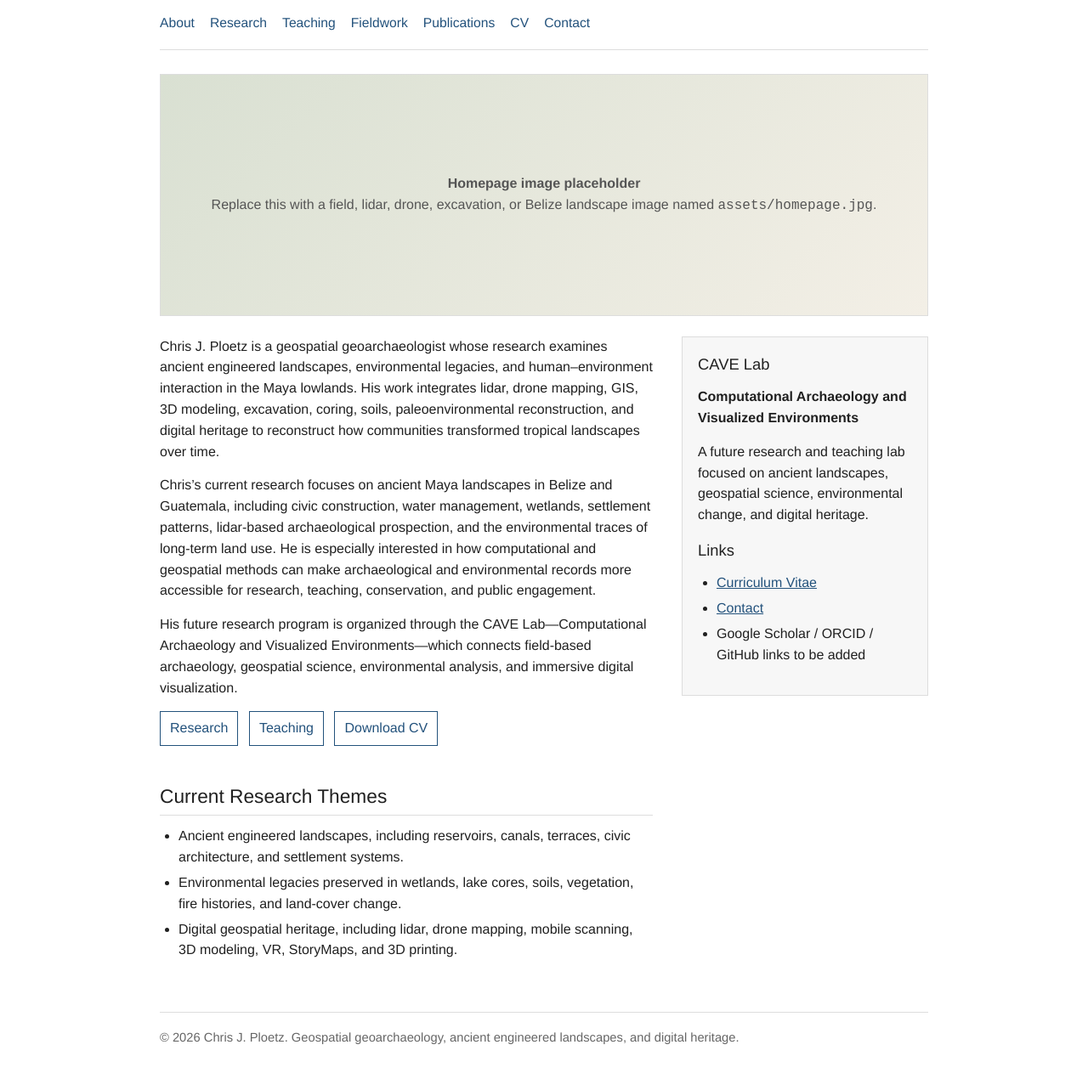
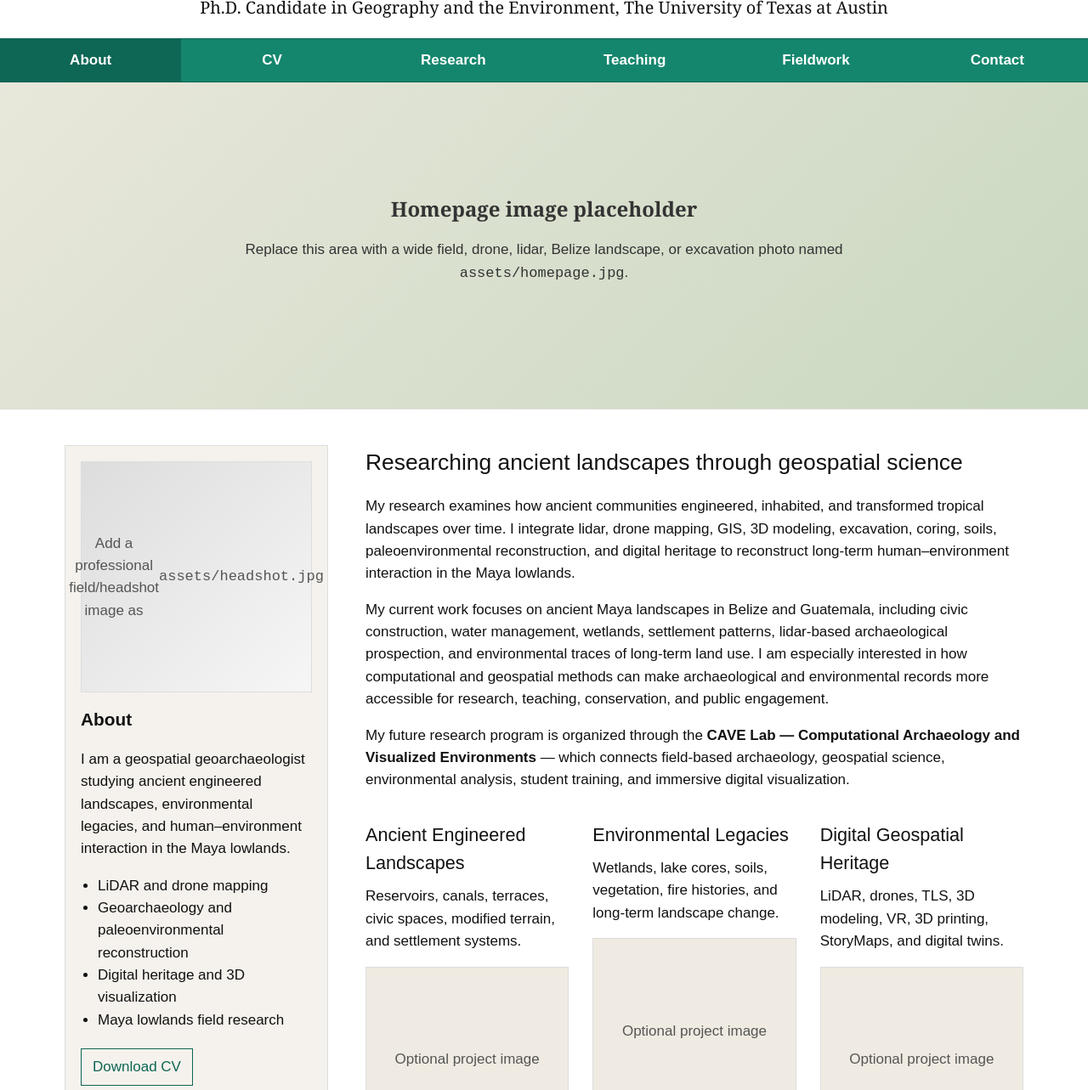
Before and after one commit to GeoPloetz/GeoPloetz.github.io, a plain HTML site: page index.html in a window 1280 px wide. Shown: the part 120-1403 px from the top of the page at 85% size. Drawn offline with Linux system fonts and the light colour scheme.

Commit message:
Add files via upload

```diff
--- a/assets/style.css
+++ b/assets/style.css
@@ -1,193 +1,285 @@
 :root {
-  --text: #202020;
-  --muted: #666;
-  --link: #23527c;
-  --border: #dddddd;
-  --bg: #ffffff;
-  --soft: #f7f7f7;
+  --green: #14866d;
+  --green-dark: #0e6654;
+  --green-light: #1b9a7e;
+  --text: #111;
+  --muted: #555;
+  --border: #ddd;
+  --soft: #f5f2ed;
+  --tan: #e6d2b8;
+  --white: #fff;
 }
 
-* { box-sizing: border-box; }
+* {
+  box-sizing: border-box;
+}
 
 body {
   margin: 0;
-  padding: 0;
-  background: var(--bg);
   color: var(--text);
-  font-family: "Helvetica Neue", Arial, sans-serif;
+  background: var(--white);
+  font-family: Arial, Helvetica, sans-serif;
+  font-size: 17px;
   line-height: 1.55;
-  font-size: 16px;
 }
 
-.site {
-  max-width: 960px;
-  margin: 0 auto;
-  padding: 34px 28px 60px;
+.site-header {
+  text-align: center;
+  padding: 28px 16px 20px;
+  background: #fff;
 }
 
-header {
-  margin-bottom: 28px;
-  border-bottom: 1px solid var(--border);
-  padding-bottom: 18px;
+.site-header h1 {
+  font-family: Georgia, "Times New Roman", serif;
+  font-weight: 500;
+  font-size: clamp(2.1rem, 4vw, 3rem);
+  margin: 0 0 12px;
 }
 
-.site-title {
-  font-size: 2.15rem;
-  font-weight: 500;
-  margin: 0 0 4px;
-  letter-spacing: -0.02em;
+.site-header .subtitle {
+  font-family: Georgia, "Times New Roman", serif;
+  font-size: 1.24rem;
+  margin: 0;
 }
 
-.site-subtitle {
-  color: var(--muted);
-  margin: 0 0 18px;
-  font-size: 1.05rem;
+.navbar {
+  display: grid;
+  grid-template-columns: repeat(6, 1fr);
+  background: var(--green);
+  border-top: 1px solid var(--green-dark);
+  border-bottom: 1px solid var(--green-dark);
 }
 
-nav {
-  display: flex;
-  flex-wrap: wrap;
-  gap: 18px;
-  font-size: 0.98rem;
+.navbar a {
+  color: white;
+  text-decoration: none;
+  text-align: center;
+  padding: 12px 10px;
+  display: block;
+  font-weight: 600;
 }
 
-nav a, a {
-  color: var(--link);
+.navbar a:hover,
+.navbar a.active {
+  background: var(--green-dark);
 }
 
-nav a {
-  text-decoration: none;
-}
-
-nav a:hover, a:hover {
-  text-decoration: underline;
-}
-
-.hero-image {
+.hero {
   width: 100%;
-  min-height: 285px;
-  background: linear-gradient(135deg, #d9e0d2, #f3efe6);
-  border: 1px solid var(--border);
-  margin: 22px 0 24px;
+  min-height: 385px;
+  background: linear-gradient(135deg, #e8e7db, #c9d8c0);
   display: flex;
   align-items: center;
   justify-content: center;
-  color: #555;
   text-align: center;
-  padding: 24px;
+  color: #333;
+  border-bottom: 1px solid var(--border);
 }
 
-.hero-image img {
+.hero img {
+  width: 100%;
+  height: min(55vh, 540px);
+  object-fit: cover;
+  display: block;
+}
+
+.hero.has-image {
+  min-height: auto;
+  display: block;
+  background: none;
+}
+
+.placeholder {
+  max-width: 760px;
+  padding: 28px;
+}
+
+.placeholder strong {
+  font-family: Georgia, "Times New Roman", serif;
+  font-size: 1.5rem;
+}
+
+.container {
+  max-width: 1180px;
+  margin: 0 auto;
+  padding: 42px 26px 70px;
+}
+
+.home-grid {
+  display: grid;
+  grid-template-columns: 310px 1fr;
+  gap: 44px;
+  align-items: start;
+}
+
+.profile-card {
+  border: 1px solid var(--border);
+  background: var(--soft);
+  padding: 18px;
+}
+
+.headshot-placeholder {
+  width: 100%;
+  aspect-ratio: 1 / 1;
+  background: linear-gradient(135deg, #ddd, #f6f6f6);
+  border: 1px solid var(--border);
+  display: flex;
+  align-items: center;
+  justify-content: center;
+  text-align: center;
+  color: var(--muted);
+  padding: 20px;
+  margin-bottom: 16px;
+}
+
+.profile-card img {
   width: 100%;
   height: auto;
   display: block;
+  margin-bottom: 16px;
 }
 
-.hero-image.has-image {
-  padding: 0;
-  background: none;
-  border: none;
+.profile-card h2 {
+  margin-top: 0;
+  font-size: 1.3rem;
 }
 
-h1 {
-  font-size: 2.0rem;
+.profile-card ul {
+  padding-left: 20px;
+}
+
+.main-copy h2,
+.page h2 {
+  font-size: 1.65rem;
   font-weight: 500;
   margin: 0 0 18px;
-  letter-spacing: -0.02em;
 }
 
-h2 {
-  font-size: 1.42rem;
+.main-copy p,
+.page p {
+  margin: 0 0 16px;
+}
+
+.three-col {
+  display: grid;
+  grid-template-columns: repeat(3, 1fr);
+  gap: 28px;
+  margin-top: 34px;
+}
+
+.feature h3 {
+  font-size: 1.35rem;
   font-weight: 500;
-  margin: 34px 0 12px;
-  padding-bottom: 4px;
+  margin: 0 0 10px;
+}
+
+.feature img,
+.project-card img {
+  width: 100%;
+  height: 220px;
+  object-fit: cover;
+  border: 1px solid var(--border);
+  background: var(--soft);
+  margin-top: 12px;
+}
+
+.image-placeholder {
+  width: 100%;
+  height: 220px;
+  border: 1px solid var(--border);
+  background: #f0ebe2;
+  display: flex;
+  align-items: center;
+  justify-content: center;
+  text-align: center;
+  color: #555;
+  padding: 12px;
+  margin-top: 12px;
+}
+
+.page h1 {
+  font-family: Georgia, "Times New Roman", serif;
+  font-size: 2.25rem;
+  font-weight: 500;
+  margin: 0 0 28px;
+}
+
+.page-section {
+  margin-bottom: 36px;
+}
+
+.project-grid,
+.course-grid {
+  display: grid;
+  grid-template-columns: repeat(2, 1fr);
+  gap: 28px;
+}
+
+.project-card,
+.course-card {
+  background: var(--soft);
+  border: 1px solid var(--border);
+  padding: 18px;
+}
+
+.course-card h2,
+.project-card h2 {
+  background: var(--tan);
+  margin: -18px -18px 16px;
+  padding: 18px;
+  border-bottom: 1px solid var(--border);
+  font-size: 1.45rem;
+}
+
+.pub {
+  margin-bottom: 18px;
+  padding-bottom: 16px;
   border-bottom: 1px solid var(--border);
 }
 
-h3 {
-  font-size: 1.08rem;
-  margin: 22px 0 8px;
+.buttons {
+  margin-top: 20px;
 }
 
-p {
-  margin: 0 0 15px;
+.button {
+  display: inline-block;
+  border: 1px solid var(--green-dark);
+  color: var(--green-dark);
+  padding: 8px 13px;
+  text-decoration: none;
+  margin: 0 8px 8px 0;
 }
 
-.two-col {
-  display: grid;
-  grid-template-columns: 2fr 1fr;
-  gap: 34px;
-}
-
-.sidebar {
+.button:hover {
   background: var(--soft);
-  border: 1px solid var(--border);
-  padding: 18px;
-  align-self: start;
-}
-
-.sidebar h2 {
-  margin-top: 0;
-  border-bottom: none;
-  padding-bottom: 0;
-  font-size: 1.15rem;
-}
-
-ul {
-  margin-top: 6px;
-  padding-left: 22px;
-}
-
-li {
-  margin-bottom: 5px;
-}
-
-.item {
-  margin-bottom: 18px;
-}
-
-.item-title {
-  font-weight: 600;
-}
-
-.meta {
-  color: var(--muted);
-  font-size: .94rem;
 }
 
 .footer {
-  margin-top: 44px;
-  padding-top: 18px;
   border-top: 1px solid var(--border);
   color: var(--muted);
-  font-size: .92rem;
-}
-
-.button-link {
-  display: inline-block;
-  border: 1px solid var(--link);
-  color: var(--link);
-  padding: 7px 11px;
-  text-decoration: none;
-  margin-right: 8px;
-  margin-bottom: 8px;
-}
-
-.button-link:hover {
-  background: var(--soft);
-  text-decoration: none;
+  text-align: center;
+  padding: 24px 16px;
+  font-size: .95rem;
 }
 
 .note {
-  background: #fff9e8;
-  border: 1px solid #eadba8;
-  padding: 14px 16px;
-  color: #4d4632;
+  background: #fff8e8;
+  border: 1px solid #e5d4a8;
+  padding: 14px;
+  color: #4a412d;
 }
 
-@media (max-width: 760px) {
-  .site { padding: 24px 18px 44px; }
-  .site-title { font-size: 1.75rem; }
-  .two-col { grid-template-columns: 1fr; }
-  nav { gap: 12px; }
+@media (max-width: 820px) {
+  .navbar {
+    grid-template-columns: repeat(2, 1fr);
+  }
+  .home-grid,
+  .three-col,
+  .project-grid,
+  .course-grid {
+    grid-template-columns: 1fr;
+  }
+  .container {
+    padding: 30px 18px 54px;
+  }
 }
--- a/index.html
+++ b/index.html
@@ -8,69 +8,76 @@
   <link rel="stylesheet" href="assets/style.css">
 </head>
 <body>
-<div class="site">
-<header>
-  <h1 class="site-title"><a href="index.html" style="color:inherit;text-decoration:none;">Chris J. Ploetz</a></h1>
-  <p class="site-subtitle">Ph.D. Candidate, Geography and the Environment, The University of Texas at Austin</p>
-  <nav>
-    <a href="index.html">About</a>
-    <a href="research.html">Research</a>
-    <a href="teaching.html">Teaching</a>
-    <a href="fieldwork.html">Fieldwork</a>
-    <a href="publications.html">Publications</a>
-    <a href="assets/Chris_Ploetz_CV.docx">CV</a>
-    <a href="contact.html">Contact</a>
-  </nav>
+<header class="site-header">
+  <h1>Chris J. Ploetz</h1>
+  <p class="subtitle">Ph.D. Candidate in Geography and the Environment, The University of Texas at Austin</p>
 </header>
+<nav class="navbar">
+<a href="index.html" class="active">About</a>
+<a href="assets/Chris_Ploetz_CV.docx" class="">CV</a>
+<a href="research.html" class="">Research</a>
+<a href="teaching.html" class="">Teaching</a>
+<a href="fieldwork.html" class="">Fieldwork</a>
+<a href="contact.html" class="">Contact</a>
+</nav>
 
-<main>
-  <div class="hero-image">
-    <div>
-      <strong>Homepage image placeholder</strong><br>
-      Replace this with a field, lidar, drone, excavation, or Belize landscape image named <code>assets/homepage.jpg</code>.
-    </div>
+<section class="hero">
+  <div class="placeholder">
+    <strong>Homepage image placeholder</strong>
+    <p>Replace this area with a wide field, drone, lidar, Belize landscape, or excavation photo named <code>assets/homepage.jpg</code>.</p>
   </div>
+</section>
 
-  <div class="two-col">
-    <section>
-      <p>Chris J. Ploetz is a geospatial geoarchaeologist whose research examines ancient engineered landscapes, environmental legacies, and human–environment interaction in the Maya lowlands. His work integrates lidar, drone mapping, GIS, 3D modeling, excavation, coring, soils, paleoenvironmental reconstruction, and digital heritage to reconstruct how communities transformed tropical landscapes over time.</p>
+<main class="container">
+  <div class="home-grid">
+    <aside class="profile-card">
+      <div class="headshot-placeholder">
+        Add a professional field/headshot image as<br><code>assets/headshot.jpg</code>
+      </div>
+      <h2>About</h2>
+      <p>I am a geospatial geoarchaeologist studying ancient engineered landscapes, environmental legacies, and human–environment interaction in the Maya lowlands.</p>
+      <ul>
+        <li>LiDAR and drone mapping</li>
+        <li>Geoarchaeology and paleoenvironmental reconstruction</li>
+        <li>Digital heritage and 3D visualization</li>
+        <li>Maya lowlands field research</li>
+      </ul>
+      <div class="buttons">
+        <a class="button" href="assets/Chris_Ploetz_CV.docx">Download CV</a>
+      </div>
+    </aside>
 
-      <p>Chris’s current research focuses on ancient Maya landscapes in Belize and Guatemala, including civic construction, water management, wetlands, settlement patterns, lidar-based archaeological prospection, and the environmental traces of long-term land use. He is especially interested in how computational and geospatial methods can make archaeological and environmental records more accessible for research, teaching, conservation, and public engagement.</p>
+    <section class="main-copy">
+      <h2>Researching ancient landscapes through geospatial science</h2>
+      <p>My research examines how ancient communities engineered, inhabited, and transformed tropical landscapes over time. I integrate lidar, drone mapping, GIS, 3D modeling, excavation, coring, soils, paleoenvironmental reconstruction, and digital heritage to reconstruct long-term human–environment interaction in the Maya lowlands.</p>
 
-      <p>His future research program is organized through the CAVE Lab—Computational Archaeology and Visualized Environments—which connects field-based archaeology, geospatial science, environmental analysis, and immersive digital visualization.</p>
+      <p>My current work focuses on ancient Maya landscapes in Belize and Guatemala, including civic construction, water management, wetlands, settlement patterns, lidar-based archaeological prospection, and environmental traces of long-term land use. I am especially interested in how computational and geospatial methods can make archaeological and environmental records more accessible for research, teaching, conservation, and public engagement.</p>
 
-      <p>
-        <a class="button-link" href="research.html">Research</a>
-        <a class="button-link" href="teaching.html">Teaching</a>
-        <a class="button-link" href="assets/Chris_Ploetz_CV.docx">Download CV</a>
-      </p>
+      <p>My future research program is organized through the <strong>CAVE Lab — Computational Archaeology and Visualized Environments</strong> — which connects field-based archaeology, geospatial science, environmental analysis, student training, and immersive digital visualization.</p>
 
-      <h2>Current Research Themes</h2>
-      <ul>
-        <li>Ancient engineered landscapes, including reservoirs, canals, terraces, civic architecture, and settlement systems.</li>
-        <li>Environmental legacies preserved in wetlands, lake cores, soils, vegetation, fire histories, and land-cover change.</li>
-        <li>Digital geospatial heritage, including lidar, drone mapping, mobile scanning, 3D modeling, VR, StoryMaps, and 3D printing.</li>
-      </ul>
+      <div class="three-col">
+        <section class="feature">
+          <h3>Ancient Engineered Landscapes</h3>
+          <p>Reservoirs, canals, terraces, civic spaces, modified terrain, and settlement systems.</p>
+          <div class="image-placeholder">Optional project image</div>
+        </section>
+        <section class="feature">
+          <h3>Environmental Legacies</h3>
+          <p>Wetlands, lake cores, soils, vegetation, fire histories, and long-term landscape change.</p>
+          <div class="image-placeholder">Optional project image</div>
+        </section>
+        <section class="feature">
+          <h3>Digital Geospatial Heritage</h3>
+          <p>LiDAR, drones, TLS, 3D modeling, VR, 3D printing, StoryMaps, and digital twins.</p>
+          <div class="image-placeholder">Optional project image</div>
+        </section>
+      </div>
     </section>
-
-    <aside class="sidebar">
-      <h2>CAVE Lab</h2>
-      <p><strong>Computational Archaeology and Visualized Environments</strong></p>
-      <p>A future research and teaching lab focused on ancient landscapes, geospatial science, environmental change, and digital heritage.</p>
-
-      <h2>Links</h2>
-      <ul>
-        <li><a href="assets/Chris_Ploetz_CV.docx">Curriculum Vitae</a></li>
-        <li><a href="contact.html">Contact</a></li>
-        <li>Google Scholar / ORCID / GitHub links to be added</li>
-      </ul>
-    </aside>
   </div>
 </main>
 
-<div class="footer">
-  <p>© 2026 Chris J. Ploetz. Geospatial geoarchaeology, ancient engineered landscapes, and digital heritage.</p>
-</div>
-</div>
+<footer class="footer">
+  <p>© 2026 Chris J. Ploetz | Geospatial geoarchaeology, ancient engineered landscapes, and digital heritage</p>
+</footer>
 </body>
 </html>
```
Also changed, not shown: contact.html (+19 -20 lines), fieldwork.html (+38 -27 lines), publications.html (+18 -21 lines), research.html (+38 -28 lines), teaching.html (+29 -22 lines), 1 other file.
